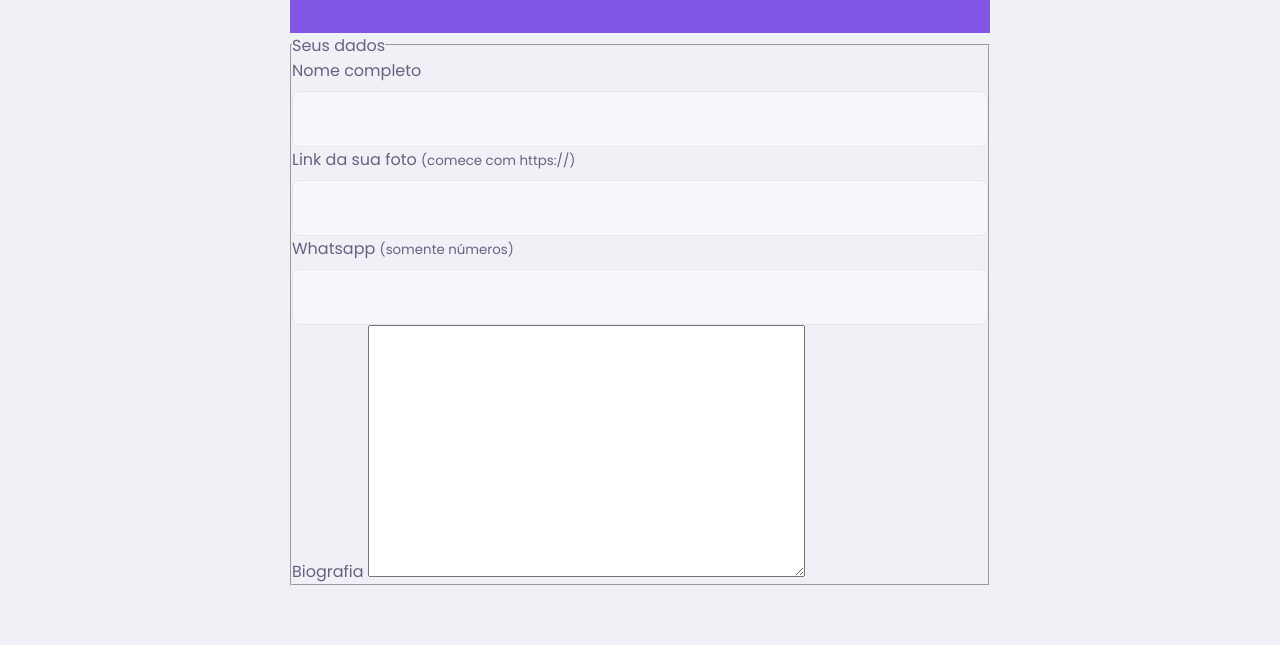
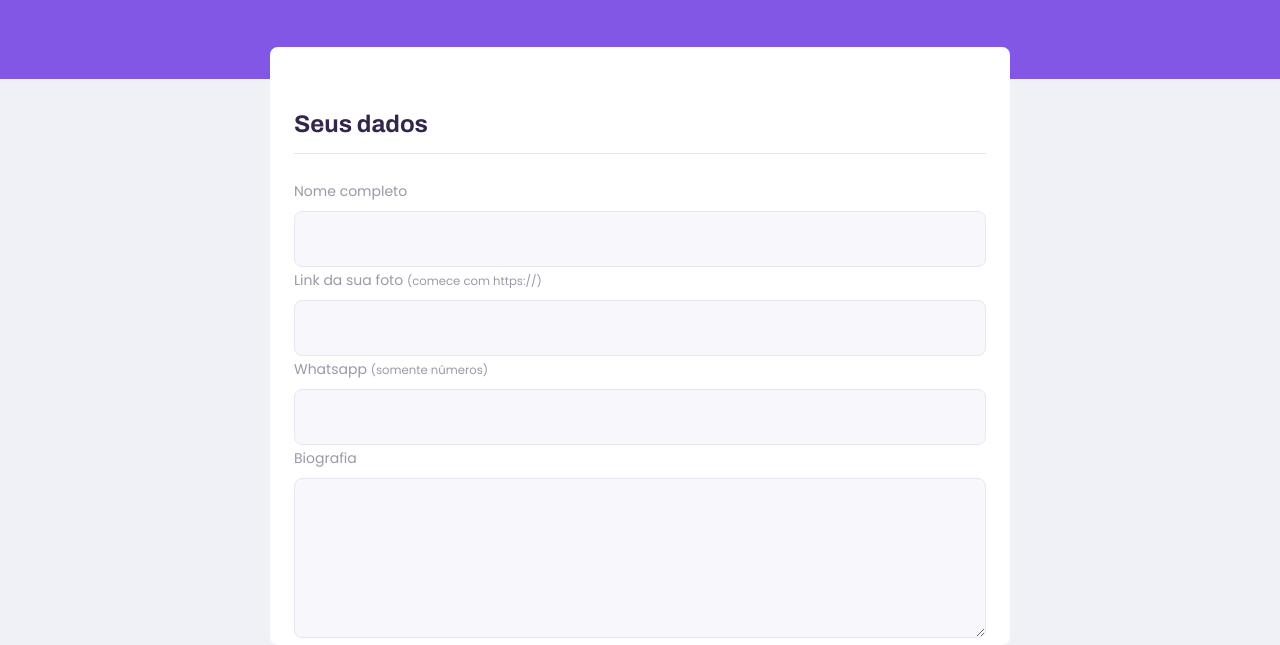
Before and after one commit to VitorG718/NLW-2-Discovery, a plain HTML site: page give-classes.html in a window 1280 px wide. Shown: the part 261-906 px from the top of the page. Before the commit the page ends 847 px from the top, so only its background shows below. Drawn offline with Linux system fonts and the light colour scheme.

Commit message:
Estiliza o formulário de inscrição de novo professor

```diff
--- a/styles/partials/forms.css
+++ b/styles/partials/forms.css
@@ -1,6 +1,7 @@
 
 .select-block select,
-.input-block input{
+.input-block input,
+.textarea-block textarea {
     width: 100%;
     height: 5.6rem;
     margin-top: 0.8rem;
@@ -11,11 +12,28 @@
     padding: 0 1.6rem;
     font: 1.6rem Archivo;
 }
-.input-block {
+
+.textarea-block textarea {
+    padding: 1.2rem 1.6rem;
+    height: 16rem;
+
+    resize: vertical;
+}
+
+.input-block label,
+.select-block label,
+.textarea-block label{
+    font-size: 1.4rem;
+    color: var(--color-text-complement);
+}
+
+.input-block,
+.textarea-block {
     position: relative; /* Define que todo o posicionamento dos seus filhos será relativo a ele*/
 }
 
-.input-block:focus-within::after { /* Quando estiver em foco um elemento ::after é criado no HTML*/
+.input-block:focus-within::after,
+.textarea-block:focus-within::after { /* Quando estiver em foco um elemento ::after é criado no HTML*/
     content: ""; /* Todo elemento ::after criado precisa de um conteúdo que nesse caso está vazio*/
     height: 2px;
     width: calc(100% - 3.2rem);
--- a/styles/partials/page-give-classes.css
+++ b/styles/partials/page-give-classes.css
@@ -0,0 +1,38 @@
+#page-give-classes #container {
+    width: 100vw;
+    height: 100vh;
+}
+
+#page-give-classes main {
+    background-color: var(--color-box-base);
+    width: 100%;
+    max-width: 74rem;
+    border-radius: 0.8rem;
+    margin: -3.2rem auto 3.2rem;
+    padding-top: 6.4rem;
+}
+
+#page-give-classes fieldset {
+    border: none;
+    padding: 0 2.4rem;
+}
+
+#page-give-classes fieldset legend {
+    font: 700 2.4rem Archivo;
+    color: var(--color-text-title);
+    margin-bottom: 2.4rem;
+
+    display: flex;
+    align-items: center;
+    justify-content: space-between;
+    width: 100%;
+
+    padding-bottom: 1.6rem;
+    border-bottom: 1px solid var(--color-line-in-white);
+}
+
+@media (min-width: 700px) {
+    #page-give-classes #container {
+        max-width: 100vw;
+    }
+}
```
